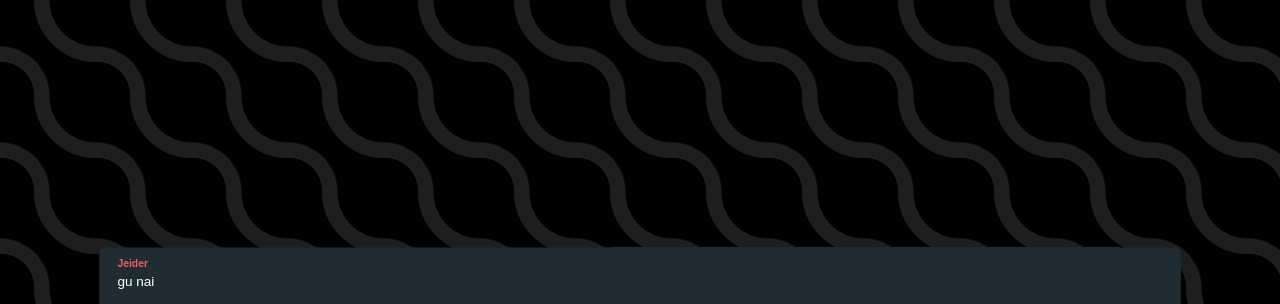
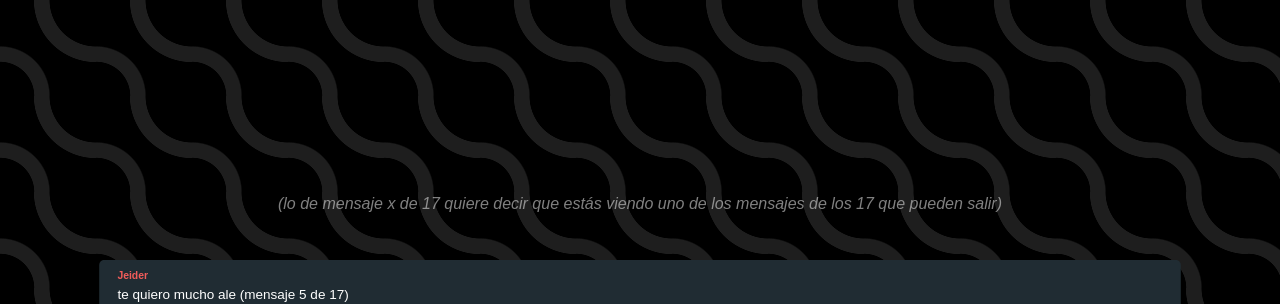
Before and after one commit to Dr3sh/Dr3sh.github.io, a plain HTML site: page index.html in a window 1280 px wide. Shown: the top 304 px of the page. Drawn offline with Linux system fonts and the light colour scheme; grey boxes are pictures that could not be loaded; a web font is replaced by a local one.

Commit message:
Initial commit

```diff
--- a/index.html
+++ b/index.html
@@ -8,17 +8,21 @@
 </head>
 <body>
     <div class="todo">
+    <label class="mensaje1">(lo de mensaje x de 17 quiere decir que estás viendo uno de los mensajes de los 17 que pueden salir)</label>
+    <p></p>
     <div class="speech-wrapper">
         <div class="bubble">
           <div class="txt">
             <p class="name">Jeider</p>
             <p id="mensaje" class="message"></p>
             <p></p>
-            <img class="gif" width="150px" height="auto" src="https://raw.githubusercontent.com/Dr3sh/Dr3sh.github.io/main/Aq.gif">
+          <!---  <img class="gif" width="150px" height="auto" src="https://raw.githubusercontent.com/Dr3sh/Dr3sh.github.io/main/Aq.gif">-->
+            <img class="raton" width="83px" height="auto" src="sad mouse.webp">
             <span id="hora" class="timestamp">12:00 AM</span>
           </div>
         </div>
     </div>
+    <iframe style="border-radius:12px" src="https://open.spotify.com/embed/track/3ZEno9fORwMA1HPecdLi0R?utm_source=generator&theme=0" width="122%" height="152" frameBorder="0" allowfullscreen="" allow="autoplay; clipboard-write; encrypted-media; fullscreen; picture-in-picture" loading="lazy"></iframe>
     </div>
     <p></p>
     <p></p>
@@ -27,6 +31,11 @@
     </div>
 </body>
 <style>
+  .mensaje1 {
+    color: rgb( 255, 255, 255, 0.5);
+    font-weight: 400;
+    font-style: italic;
+  }
   .video1 {
     border-radius: 10px;
   }
@@ -57,6 +66,10 @@
         flex-direction: column;
         justify-content: center;
         align-items: center;
+    }
+    .fotos {
+      display: flex;
+      flex-direction: column;
     }
     .contadorcompleto {
         display: flex;
@@ -232,11 +245,23 @@
         }
     function actualizarTexto() {
     const frases = [
-    "gu mornin",
-    "gu nai",
-    "holo",
-    "cómo estáis¿",
-    "estoy haciendo música"
+    "holo (mensaje 1 de 17)",
+    "no me gustaría que te alejes (mensaje 2 de 17)",
+    "creo que el que ya no hablemos tanto es por mi culpa... (mensaje 3 de 17)",
+    "un último lov u no estará mal (mensaje 4 de 17)",
+    "te quiero mucho ale (mensaje 5 de 17)",
+    "cómo estáis¿ (mensaje 6 de 17)",
+    "gu mornin (mensaje 7 de 17)",
+    "gu nai (mensaje 8 de 17)",
+    "kanye aún no ha sacado el álbum (no importa cuando leas esto) (mensaje 9 de 17)",
+    "puse tu canción ahi abajo (mensaje 10 de 17)",
+    "te extraño ale, y no pq ya no estés, si no pq estamos mas distantes y yo estoy como la foto de abajo de este mensaje (mensaje 11 de 17)",
+    "tú puedes con eso y más, no importa que día leas esto (mensaje 12 de 17)",
+    "sé que últimamente estoy algo distante, perdóname por eso, es solo que no quiero molestar (mensaje 13 de 17)",
+    "la música me hace feliz (mensaje 14 de 17)",
+    "supongo que ya iba siendo hora de renovar los mensajes (mensaje 15 de 17)",
+    "amo el café (mensaje 16 de 17)",
+    "don't leave, it's my fault (mensaje 17 de 17)"
     ];
 
     const indice = Math.floor(Math.random() * frases.length);
```
